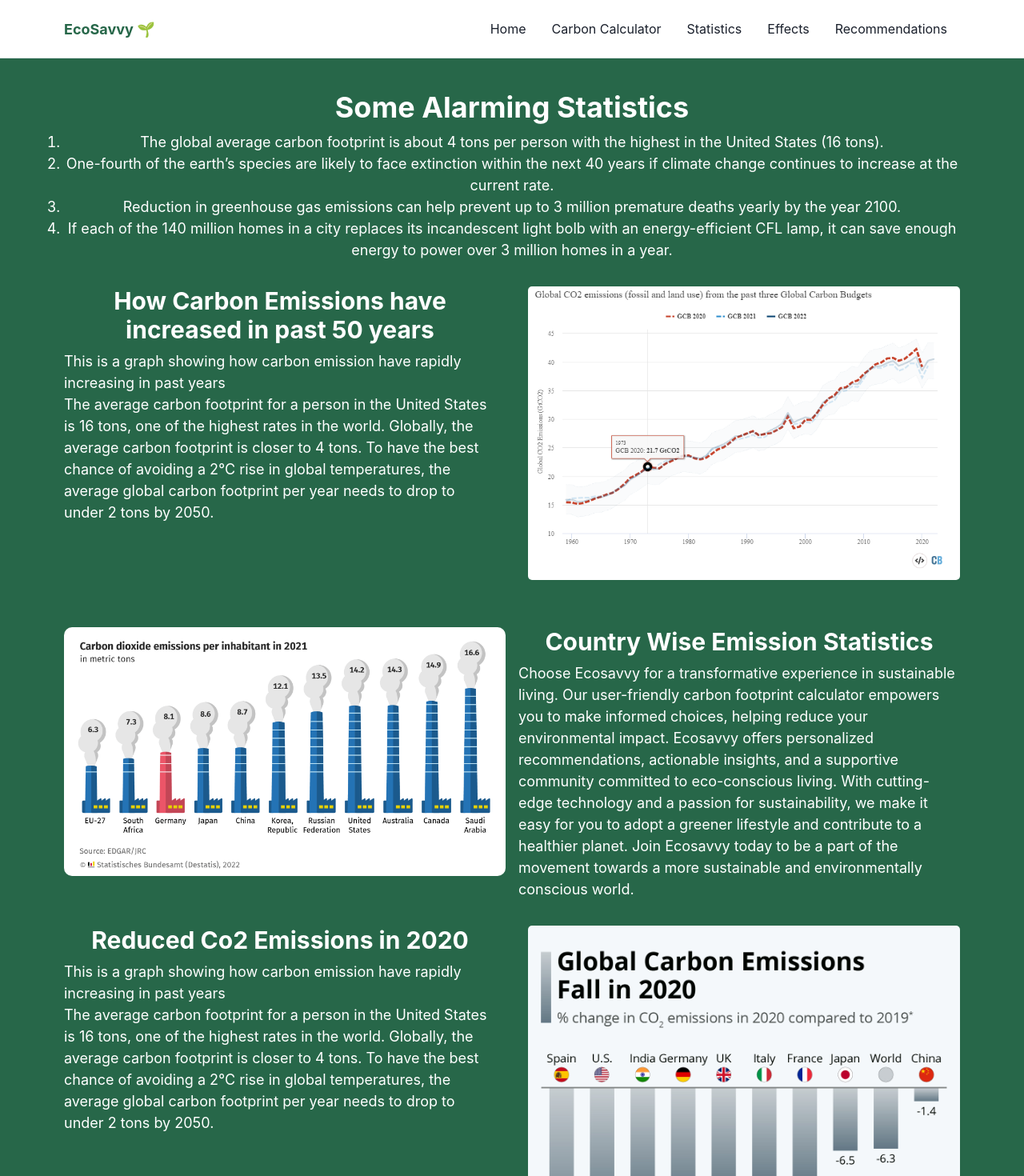
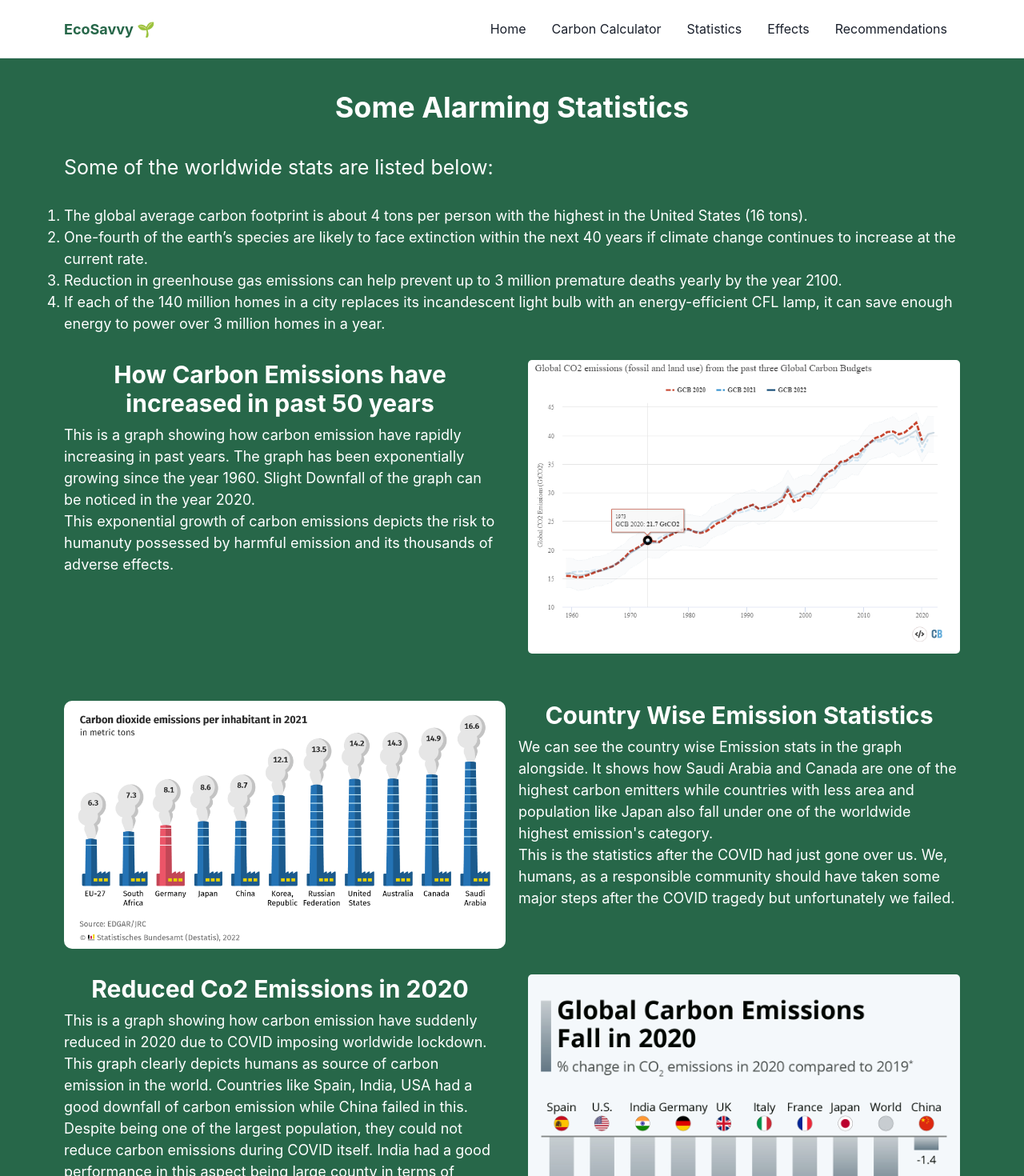
Before and after one commit to sahildando/SIH-2024, a React (Create React App) app: page /stats in a window 1280 px wide. Shown: the top 1470 px of the page at 80% size. Built offline with nearby package versions, Linux system fonts and the light colour scheme.

Commit message:
completed text stuff

```diff
--- a/src/components/Effects.js
+++ b/src/components/Effects.js
@@ -1,9 +1,9 @@
-import React from 'react'
+import React from 'react';
 import { Box, Heading, Text, Image } from "@chakra-ui/react";
-const countryWiseEmissions = require("../images/Co2.gif")
-const reducedEmissions = require("../images/co2-2.jpeg")
-const dailyEmissions = require("../images/co2-3.png")
-const increment = require("../images/increment.png")
+const countryWiseEmissions = require("../images/Co2.gif");
+const reducedEmissions = require("../images/co2-2.jpeg");
+const dailyEmissions = require("../images/co2-3.png");
+const increment = require("../images/increment.png");
 
 const Effects = () => {
   return (
@@ -17,32 +17,47 @@ const Effects = () => {
       >
         {/* Welcome Section */}
         <Box textAlign="center" mb={8}>
-        <Heading as="h1" mb={2}>
-          Effect of Carbon footprint
+          <Heading as="h2" mb={2}>
+            Effects of Carbon footprint
           </Heading>
-
         </Box>
 
         <ol>
-<li> Effect On the Environment </li>
+          <li style={{ fontWeight: 'bold', fontSize: 'larger' }}>
+            Effect On the Environment
+          </li>
+          <p>
             The most critical effect of carbon footprint is that it is adversely affecting the environment that we live in. As a result of an increased proportion of carbon dioxide in the atmosphere, a rise in temperatures, prolonged showers, tropical storms, wildfires, and other unusual climate changes are happening. Global warming causes the melting of ice and rise in sea levels that are destroying coastal habitats. All these changes in climatic conditions are affecting the growing patterns of plants and vegetation which eventually is destroying the ecosystem.
+          </p>
 
-<li> Affecting Wildlife </li>
+          <li style={{ fontWeight: 'bold', fontSize: 'larger' }}>
+            Affecting Wildlife
+          </li>
+          <p>
             The inconsistent weather patterns resulting from increasing pollution and global warming are posing danger in the lives of various wildlife species driving them close to extinction. The interdependence between plants and animals is getting disturbed and thereby causes starvation, displacement, and extinction. The absence of natural habitats and increased pollution levels are affecting biodiversity patterns on earth which is a threat to the existence of living creatures on this planet.
+          </p>
 
-<li> Impact On Human Health </li>
+          <li style={{ fontWeight: 'bold', fontSize: 'larger' }}>
+            Impact On Human Health
+          </li>
+          <p>
             Climate change, drought, and floods affect the natural growth of food crops which in turn can result in poor crop production, increased malnutrition, and health issues. Moreover, people are getting affected by various diseases due to excess pollution of air, soil, and water. The compromised air quality index in urban areas has led to an increase in respiratory-related problems like asthma, bronchitis, and allergies.
+          </p>
 
-<li> Retards Economic Growth </li>
+          <li style={{ fontWeight: 'bold', fontSize: 'larger' }}>
+            Retards Economic Growth
+          </li>
+          <p>
             The reduction in carbon footprint has become extremely important because it contributes to slow economic growth in the country. Several studies have revealed that climate change and pollution affect the agricultural and natural resources of a country. As a result, countries dependent majorly on agriculture and cultivation face slow progress in economic growth and lower revenue earnings.
+          </p>
         </ol>
+      </Box>
 
-    </Box>
       <Box backgroundColor="white" color="green.700" py={4} textAlign="center" fontWeight="bold">
         Made with 💚 by Ecosavvy
       </Box>
     </>
-  )
-}
+  );
+};
 
-export default Effects
+export default Effects;
--- a/src/components/Statistics.js
+++ b/src/components/Statistics.js
@@ -16,16 +16,27 @@ const Statistics = () => {
       color="white"
     >
       {/* Welcome Section */}
-      <Box textAlign="center" mb={8}>
-        <Heading as="h1" mb={2}>
+      <Box  mb={8}>
+        <Heading textAlign="center" as="h1" mb={2}>
           Some Alarming Statistics
         </Heading>
-       <ol>
-<li> The global average carbon footprint is about 4 tons per person with the highest in the United States (16 tons). </li>
-<li>One-fourth of the earth’s species are likely to face extinction within the next 40 years if climate change continues to increase at the current rate. </li>
-<li>Reduction in greenhouse gas emissions can help prevent up to 3 million premature deaths yearly by the year 2100.</li>
-<li>If each of the 140 million homes in a city replaces its incandescent light bolb with an energy-efficient CFL lamp, it can save enough energy to power over 3 million homes in a year.</li>
-</ol>
+        <br/>
+        <p style={{fontSize:"25px"}}>Some of the worldwide stats are listed below:</p>
+        <br/>
+        <ul style={{ listStyle: 'bullet', padding: 0 }}>
+          <li>
+            The global average carbon footprint is about 4 tons per person with the highest in the United States (16 tons).
+          </li>
+          <li>
+            One-fourth of the earth’s species are likely to face extinction within the next 40 years if climate change continues to increase at the current rate.
+          </li>
+          <li>
+            Reduction in greenhouse gas emissions can help prevent up to 3 million premature deaths yearly by the year 2100.
+          </li>
+          <li>
+            If each of the 140 million homes in a city replaces its incandescent light bulb with an energy-efficient CFL lamp, it can save enough energy to power over 3 million homes in a year.
+          </li>
+        </ul>
       </Box>
 
       {/* What is Ecosavvy Section */}
@@ -36,13 +47,11 @@ const Statistics = () => {
           </Heading>
           <Text>
             This is a graph showing how carbon emission have rapidly increasing
-            in past years
+            in past years. The graph has been exponentially growing since the year 1960.
+            Slight Downfall of the graph can be noticed in the year 2020.
             <br />
-            The average carbon footprint for a person in the United States is 16
-            tons, one of the highest rates in the world. Globally, the average
-            carbon footprint is closer to 4 tons. To have the best chance of
-            avoiding a 2℃ rise in global temperatures, the average global carbon
-            footprint per year needs to drop to under 2 tons by 2050.
+            This exponential growth of carbon emissions depicts the risk to humanuty
+            possessed by harmful emission and its thousands of adverse effects.
             <br />
 
           </Text>
@@ -76,15 +85,14 @@ const Statistics = () => {
            Country Wise Emission Statistics
           </Heading>
           <Text>
-            Choose Ecosavvy for a transformative experience in sustainable
-            living. Our user-friendly carbon footprint calculator empowers you
-            to make informed choices, helping reduce your environmental impact.
-            Ecosavvy offers personalized recommendations, actionable insights,
-            and a supportive community committed to eco-conscious living. With
-            cutting-edge technology and a passion for sustainability, we make it
-            easy for you to adopt a greener lifestyle and contribute to a
-            healthier planet. Join Ecosavvy today to be a part of the movement
-            towards a more sustainable and environmentally conscious world.
+            We can see the country wise Emission stats in the graph alongside.
+            It shows how Saudi Arabia  and Canada are one of the highest carbon emitters
+            while countries with less area and population like Japan also fall under
+            one of the worldwide highest emission's category.
+            <br/>
+            This is the statistics after the COVID had just gone over us. We, humans, as a
+            responsible community should have taken some major steps after the COVID tragedy but
+            unfortunately we failed.
           </Text>
         </Box>
       </Box>
@@ -95,14 +103,14 @@ const Statistics = () => {
           Reduced Co2 Emissions in 2020
           </Heading>
           <Text>
-            This is a graph showing how carbon emission have rapidly increasing
-            in past years
+            This is a graph showing how carbon emission have suddenly reduced
+            in 2020 due to COVID imposing worldwide lockdown.
             <br />
-            The average carbon footprint for a person in the United States is 16
-            tons, one of the highest rates in the world. Globally, the average
-            carbon footprint is closer to 4 tons. To have the best chance of
-            avoiding a 2℃ rise in global temperatures, the average global carbon
-            footprint per year needs to drop to under 2 tons by 2050.
+            This graph clearly depicts humans as source of carbon emission in the
+            world. Countries like Spain, India, USA had a good downfall of carbon emission while
+            China failed in this. Despite being one of the largest population, they could
+            not reduce carbon emissions during COVID itself. India had a good performance in this
+            aspect being large county in terms of population and area.
             <br />
 
           </Text>
@@ -135,15 +143,7 @@ const Statistics = () => {
            Daily Emission Analysis
           </Heading>
           <Text>
-            Choose Ecosavvy for a transformative experience in sustainable
-            living. Our user-friendly carbon footprint calculator empowers you
-            to make informed choices, helping reduce your environmental impact.
-            Ecosavvy offers personalized recommendations, actionable insights,
-            and a supportive community committed to eco-conscious living. With
-            cutting-edge technology and a passion for sustainability, we make it
-            easy for you to adopt a greener lifestyle and contribute to a
-            healthier planet. Join Ecosavvy today to be a part of the movement
-            towards a more sustainable and environmentally conscious world.
+            Graph shows daily emission analysis since year 1970 to upcoming 2050
           </Text>
         </Box>
       </Box>
```
Lines whose indentation alone changed are shown as unchanged.
